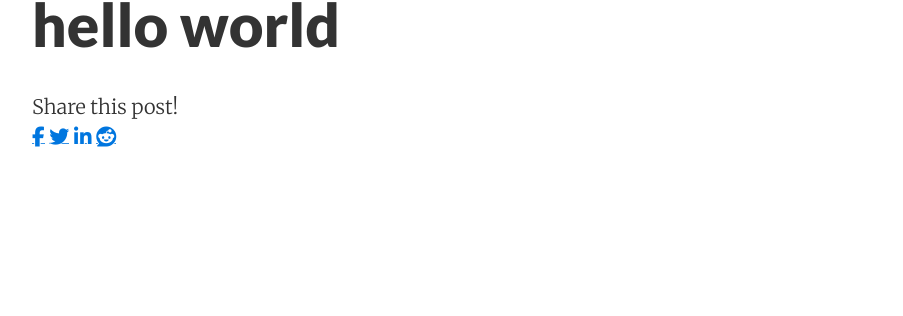
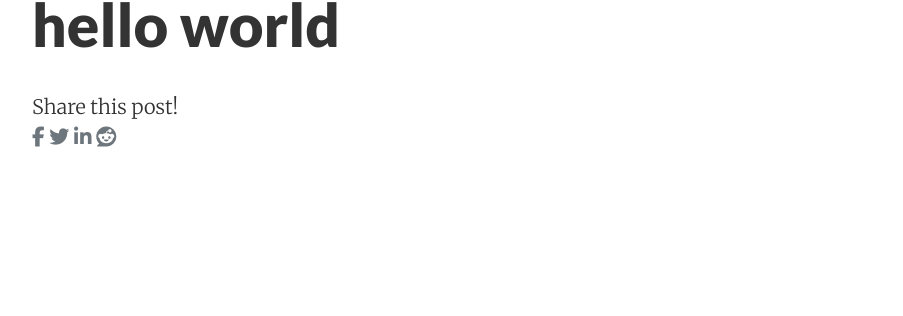
Before and after one commit to navin-mohan/lumen, a Jekyll site: the page built from _posts/2019-03-09-test-post.md, in a window 1280 px wide. Shown: the part 423-739 px from the top of the page, without its empty margins (188-1091 px from the left). Built offline with Jekyll 4.4.1, drawn with Linux system fonts in a browser that asks for light colours; nearby versions of some CDN libraries.

Commit message:
updated share link color

```diff
--- a/_includes/share_buttons.html
+++ b/_includes/share_buttons.html
@@ -3,31 +3,31 @@
 
     <div class="share-links">
         {% if site.share_facebook %}
-        <a class="fa fa-facebook" href="https://facebook.com/sharer.php?u={{ site.url | cgi_escape }}{{ page.url | cgi_escape }}" rel="nofollow" target="_blank" title="{{ site.text.share_buttons.facebook | default: "Share on Facebook" }}"></a>
+        <a class="fa fa-facebook share-links-link" href="https://facebook.com/sharer.php?u={{ site.url | cgi_escape }}{{ page.url | cgi_escape }}" rel="nofollow" target="_blank" title="{{ site.text.share_buttons.facebook | default: "Share on Facebook" }}"></a>
         {% endif %}
 
         {% if site.share_twitter %}
-        <a class="fa fa-twitter" href="https://twitter.com/intent/tweet?text={{ page.title | cgi_escape }}&amp;url={{ site.url | cgi_escape }}{{ page.url | cgi_escape }}" rel="nofollow" target="_blank" title="{{ site.text.share_buttons.twitter | default: "Share on Twitter" }}"></a>
+        <a class="fa fa-twitter share-links-link" href="https://twitter.com/intent/tweet?text={{ page.title | cgi_escape }}&amp;url={{ site.url | cgi_escape }}{{ page.url | cgi_escape }}" rel="nofollow" target="_blank" title="{{ site.text.share_buttons.twitter | default: "Share on Twitter" }}"></a>
         {% endif %}
 
         {% if site.share_googleplus %}
-        <a class="fa fa-google-plus" href="https://plus.google.com/share?url={{ site.url | cgi_escape }}{{ page.url | cgi_escape }}" rel="nofollow" target="_blank" title="{{ site.text.share_buttons.googleplus | default: "Share on Google+" }}"></a>
+        <a class="fa fa-google-plus share-links-link" href="https://plus.google.com/share?url={{ site.url | cgi_escape }}{{ page.url | cgi_escape }}" rel="nofollow" target="_blank" title="{{ site.text.share_buttons.googleplus | default: "Share on Google+" }}"></a>
         {% endif %}
 
         {% if site.share_linkedin %}
-        <a class="fa fa-linkedin" href="http://www.linkedin.com/shareArticle?url={{ site.url | cgi_escape }}{{ page.url | cgi_escape }}&amp;title={{ page.title | cgi_escape }}" rel="nofollow" target="_blank" title="{{ site.text.share_buttons.linkedin | default: "Share on LinkedIn" }}"></a>
+        <a class="fa fa-linkedin share-links-link" href="http://www.linkedin.com/shareArticle?url={{ site.url | cgi_escape }}{{ page.url | cgi_escape }}&amp;title={{ page.title | cgi_escape }}" rel="nofollow" target="_blank" title="{{ site.text.share_buttons.linkedin | default: "Share on LinkedIn" }}"></a>
         {% endif %}
 
         {% if site.share_digg %}
-        <a class="fa fa-digg" href="http://digg.com/submit?url={{ site.url | cgi_escape }}{{ page.url | cgi_escape }}&amp;title={{ page.title | cgi_escape }}" rel="nofollow" target="_blank" title="{{ site.text.share_buttons.digg | default: "Share on Digg" }}"></a>
+        <a class="fa fa-digg share-links-link" href="http://digg.com/submit?url={{ site.url | cgi_escape }}{{ page.url | cgi_escape }}&amp;title={{ page.title | cgi_escape }}" rel="nofollow" target="_blank" title="{{ site.text.share_buttons.digg | default: "Share on Digg" }}"></a>
         {% endif %}
 
         {% if site.share_tumblr %}
-        <a class="fa fa-tumblr" href="http://www.tumblr.com/share/link?url={{ site.url | cgi_escape }}{{ page.url | cgi_escape }}&amp;name={{ page.title | cgi_escape }}" rel="nofollow" target="_blank" title="{{ site.text.share_buttons.tumblr | default: "Share on Tumblr" }}"></a>
+        <a class="fa fa-tumblr share-links-link" href="http://www.tumblr.com/share/link?url={{ site.url | cgi_escape }}{{ page.url | cgi_escape }}&amp;name={{ page.title | cgi_escape }}" rel="nofollow" target="_blank" title="{{ site.text.share_buttons.tumblr | default: "Share on Tumblr" }}"></a>
         {% endif %}
 
         {% if site.share_reddit %}
-        <a class="fa fa-reddit" href="http://reddit.com/submit?url={{ site.url | cgi_escape }}{{ page.url | cgi_escape }}&amp;title={{ page.title | cgi_escape }}" rel="nofollow" target="_blank" title="{{ site.text.share_buttons.reddit | default: "Share on Reddit" }}"></a>
+        <a class="fa fa-reddit share-links-link" href="http://reddit.com/submit?url={{ site.url | cgi_escape }}{{ page.url | cgi_escape }}&amp;title={{ page.title | cgi_escape }}" rel="nofollow" target="_blank" title="{{ site.text.share_buttons.reddit | default: "Share on Reddit" }}"></a>
         {% endif %}
 
         {% if site.share_stumbleupon %}
--- a/_sass/blog/_links.scss
+++ b/_sass/blog/_links.scss
@@ -51,3 +51,8 @@ button,
     text-shadow: none;
     background-image: none;
 }
+
+a.share-links-link{
+  background-image: none;
+  color: $share-link-color
+}
--- a/_sass/blog/_variables.scss
+++ b/_sass/blog/_variables.scss
@@ -55,6 +55,7 @@ $darken-4: rgba(#000,.5) !default;
 // Links
 $link-color: $blue;
 $link-hover-color: darken($blue, 40%);
+$share-link-color: #6e767d;
 
 // Breakpoints
 $breakpoint-md: '(min-width: 52em)';
```
